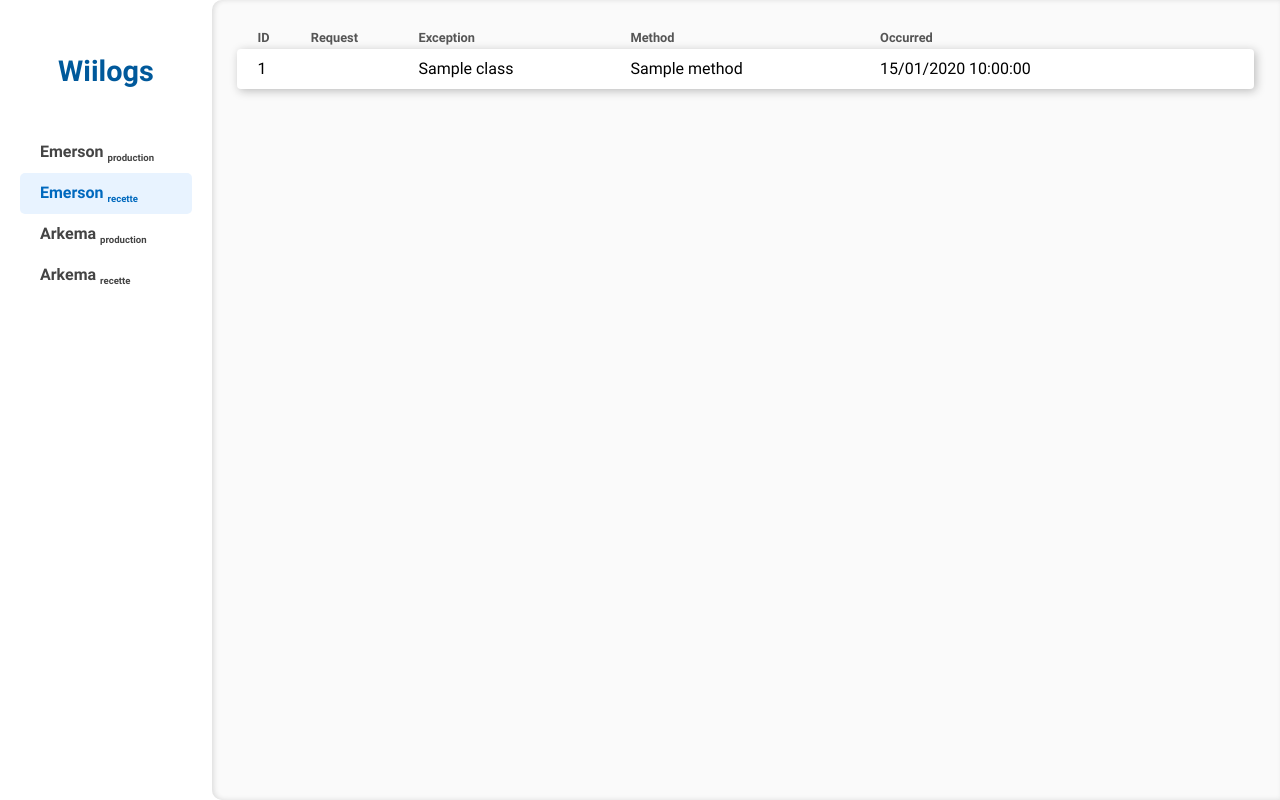
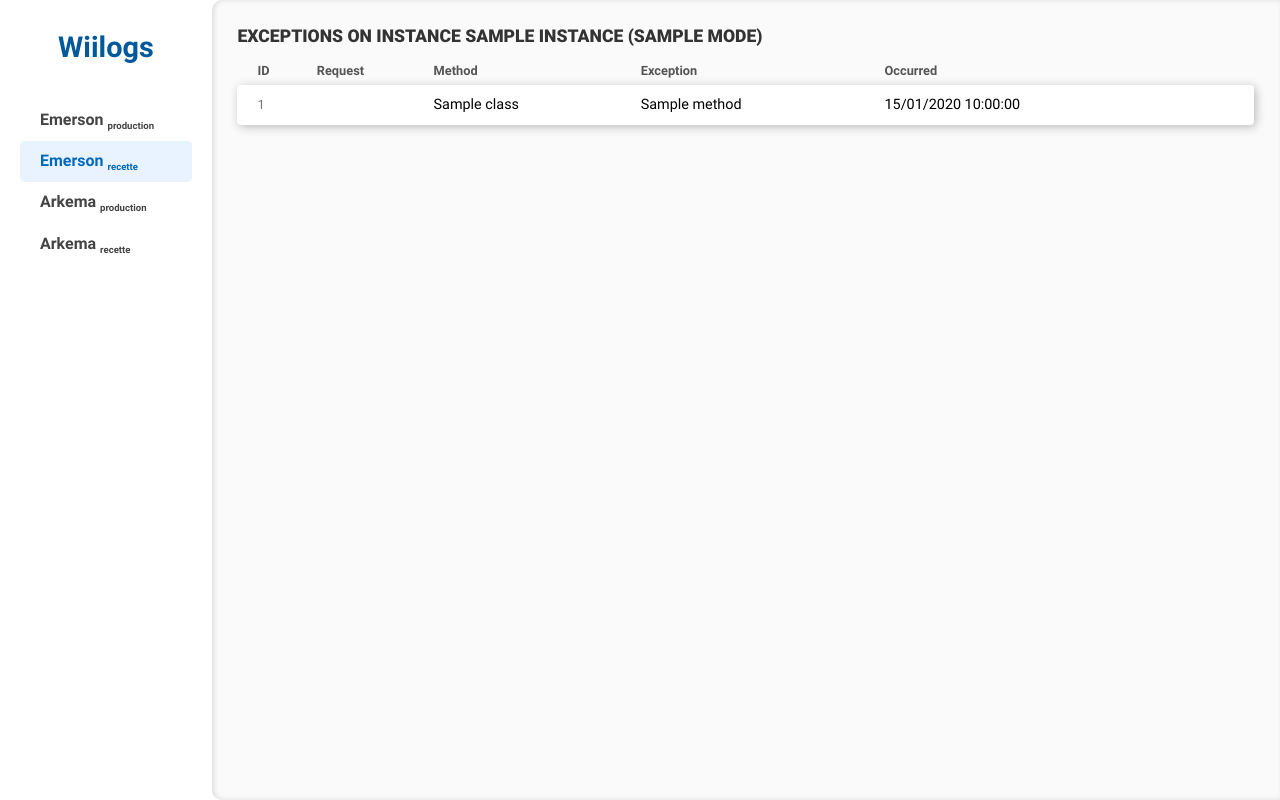
Before and after one commit to wiilog/logger, a Symfony app: template templates/exception/list.html.twig in a window 1280 px wide. Run offline with Twig, Linux system fonts and the light colour scheme; the template is opened without the code that fills it: most values are stand-ins (such as "Sample title", 1, 10 or a date in 2020); style sheets or scripts are compiled from the project's sources; some libraries are stand-ins or nearby versions.

Commit message:
Fix style

```diff
--- a/assets/scss/exception_show.scss
+++ b/assets/scss/exception_show.scss
@@ -54,7 +54,7 @@
 .colored {
     box-sizing: border-box;
     width: 100%;
-    margin: 30px 0;
+    margin-bottom: 15px;
     border-radius: 5px;
     padding: 10px;
     background-color: $accent;
@@ -69,6 +69,7 @@
 
 .regular {
     background-color: #EEE;
+    margin-bottom: 15px;
     padding: 10px;
     border-radius: 5px;
     color: #333;
--- a/assets/scss/fonts.scss
+++ b/assets/scss/fonts.scss
@@ -22,3 +22,10 @@
     font-weight: bold;
     font-style: normal;
 }
+
+@font-face {
+    font-family: 'Roboto';
+    src: url('../fonts/Roboto-Black.ttf') format('truetype');
+    font-weight: 900;
+    font-style: normal;
+}
--- a/assets/scss/general.scss
+++ b/assets/scss/general.scss
@@ -72,7 +72,7 @@ aside {
 table {
     width: 100%;
     border-collapse: separate;
-    border-spacing: 0 3px;
+    border-spacing: 0 6px;
 }
 
 th {
@@ -80,6 +80,10 @@ th {
     font-weight: bold;
     text-align: left;
     color: #555;
+}
+
+td {
+    font-size: 0.9rem;
 }
 
 tbody > tr {
@@ -107,6 +111,19 @@ th:last-child, td:last-child {
     border-top-right-radius: 4px;
 }
 
+h1 {
+    margin: 0;
+
+
+}
+
+.title {
+    font-size: 1.1rem;
+    text-transform: uppercase;
+    margin-bottom: 10px;
+    color: #333;
+    font-weight: 900;
+}
 h2 {
     margin: 0;
 }
@@ -114,3 +131,24 @@ h2 {
 .hidden {
     display: none;
 }
+
+.muted {
+    color: #777;
+    font-size: 0.8rem;
+}
+
+.row {
+    display: flex;
+
+    &>* {
+        flex: 1;
+
+        &:not(:first-child) {
+            margin-left: 5px;
+        }
+
+        &:not(:last-child) {
+            margin-right: 5px;
+        }
+    }
+}
--- a/templates/exception/list.html.twig
+++ b/templates/exception/list.html.twig
@@ -3,20 +3,21 @@
 {% block title %}Exceptions list{% endblock %}
 
 {% block content %}
+    <h1 class="title">Exceptions on instance {{ instance }} ({{ mode }})</h1>
     <table>
         <thead>
         <tr>
             <th>ID</th>
             <th>Request</th>
+            <th>Method</th>
             <th>Exception</th>
-            <th>Method</th>
             <th>Occurred</th>
         </tr>
         </thead>
         <tbody>
         {% for exception in exceptions %}
             <tr data-href="{{ path('exception_show', {'instance': instance, 'mode': mode, 'exception': exception.id}) }}">
-                <td>{{ exception.id }}</td>
+                <td><span class="muted">{{ exception.id }}</span></td>
                 <td>{{ exception.request.method }}</td>
                 <td>{{ exception.exception.class }}</td>
                 <td>{{ exception.method }}</td>
```
Also changed, not shown: templates/exception/show.html.twig (+22 -15 lines).
